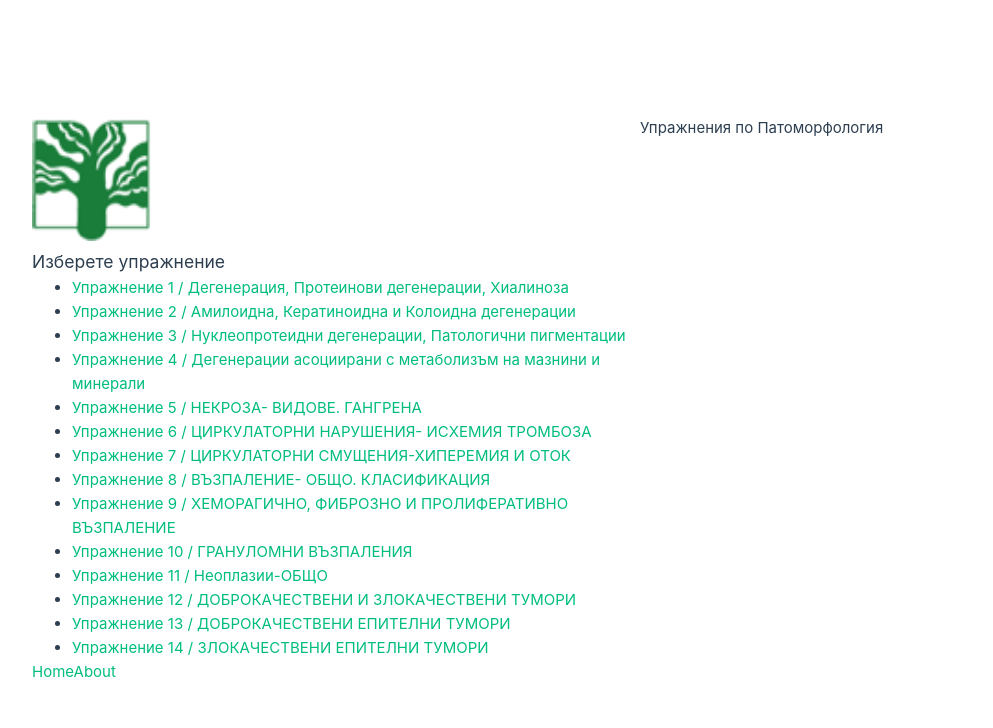
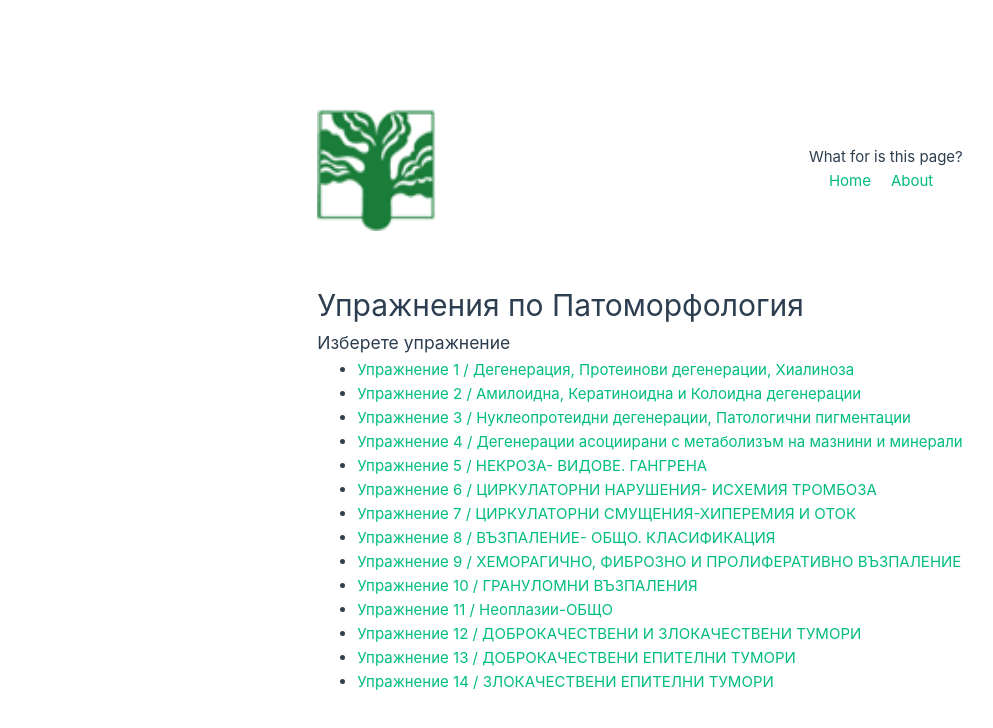
Before and after one commit to alordiel/ltu-pato, a Vue app: page / in a window 1280 px wide. Shown: the top 728 px of the page, without its empty margins (0-993 px from the left). Built offline with nearby package versions, Linux system fonts and the light colour scheme.

Commit message:
some page layout changes

```diff
--- a/src/assets/main.css
+++ b/src/assets/main.css
@@ -15,6 +15,19 @@ a,
   transition: 0.4s;
 }
 
+header {
+  display: flex;
+  flex-wrap: wrap;
+  width: 100%;
+  justify-content: space-between;
+  align-items: center;
+  margin-bottom: 50px;
+}
+
+nav a {
+  margin-left: 20px;
+}
+
 @media (hover: hover) {
   a:hover {
     background-color: hsla(160, 100%, 37%, 0.2);
@@ -28,8 +41,6 @@ a,
   }
 
   #app {
-    display: grid;
-    grid-template-columns: 1fr 1fr;
     padding: 0 2rem;
   }
 }
--- a/src/components/MainPage.vue
+++ b/src/components/MainPage.vue
@@ -1,27 +1,5 @@
-<script>
-import { mapState } from 'pinia'
-import ListOfExcercises from './ListOfExcercises.vue'
-import { useExcercisesStore } from '@/stores/excercises'
-
-
-export default {
-  components: {
-    ListOfExcercises
-  },
-  data() {
-    return {
-      bla:0,
-    }
-  },
-  computed: {
-    ...mapState(useExcercisesStore, ['excercises'])
-  }
-}
-</script>
-
 <template>
-  <div>
-    <h3>Изберете упражнение</h3>
-    <ListOfExcercises :excercises="excercises" />
-  </div>
+  <main>
+    What for is this page?
+  </main>
 </template>
--- a/src/views/HomeView.vue
+++ b/src/views/HomeView.vue
@@ -1,6 +1,27 @@
+<script>
+import { mapState } from 'pinia'
+import ListOfExcercises from '../components/ListOfExcercises.vue'
+import { useExcercisesStore } from '@/stores/excercises'
 
+
+export default {
+  components: {
+    ListOfExcercises
+  },
+  data() {
+    return {
+      bla:0,
+    }
+  },
+  computed: {
+    ...mapState(useExcercisesStore, ['excercises'])
+  }
+}
+</script>
 <template>
   <main>
-    Упражнения по Патоморфология
+    <h1>Упражнения по Патоморфология</h1>
+    <h3>Изберете упражнение</h3>
+    <ListOfExcercises :excercises="excercises" />
   </main>
 </template>
```
